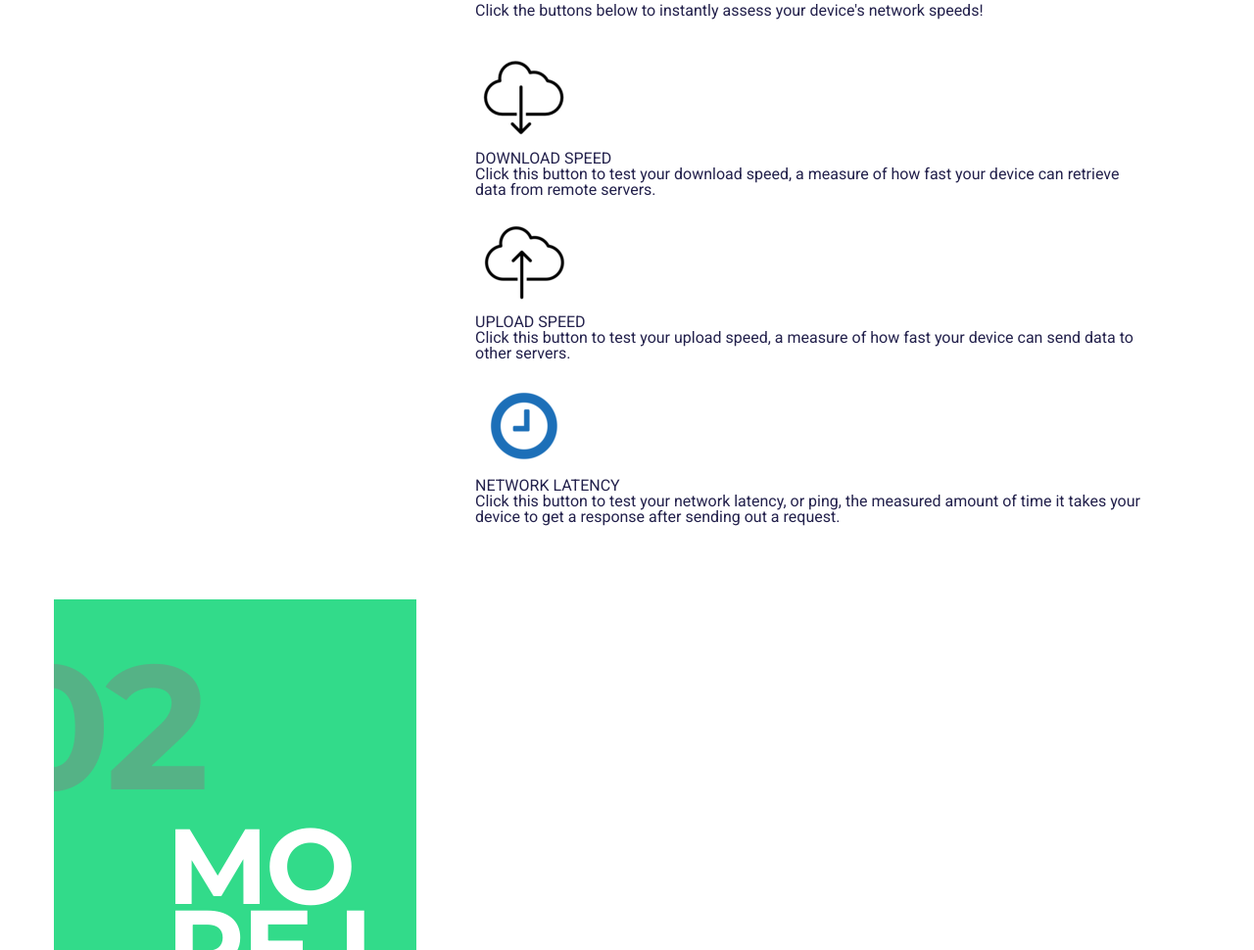
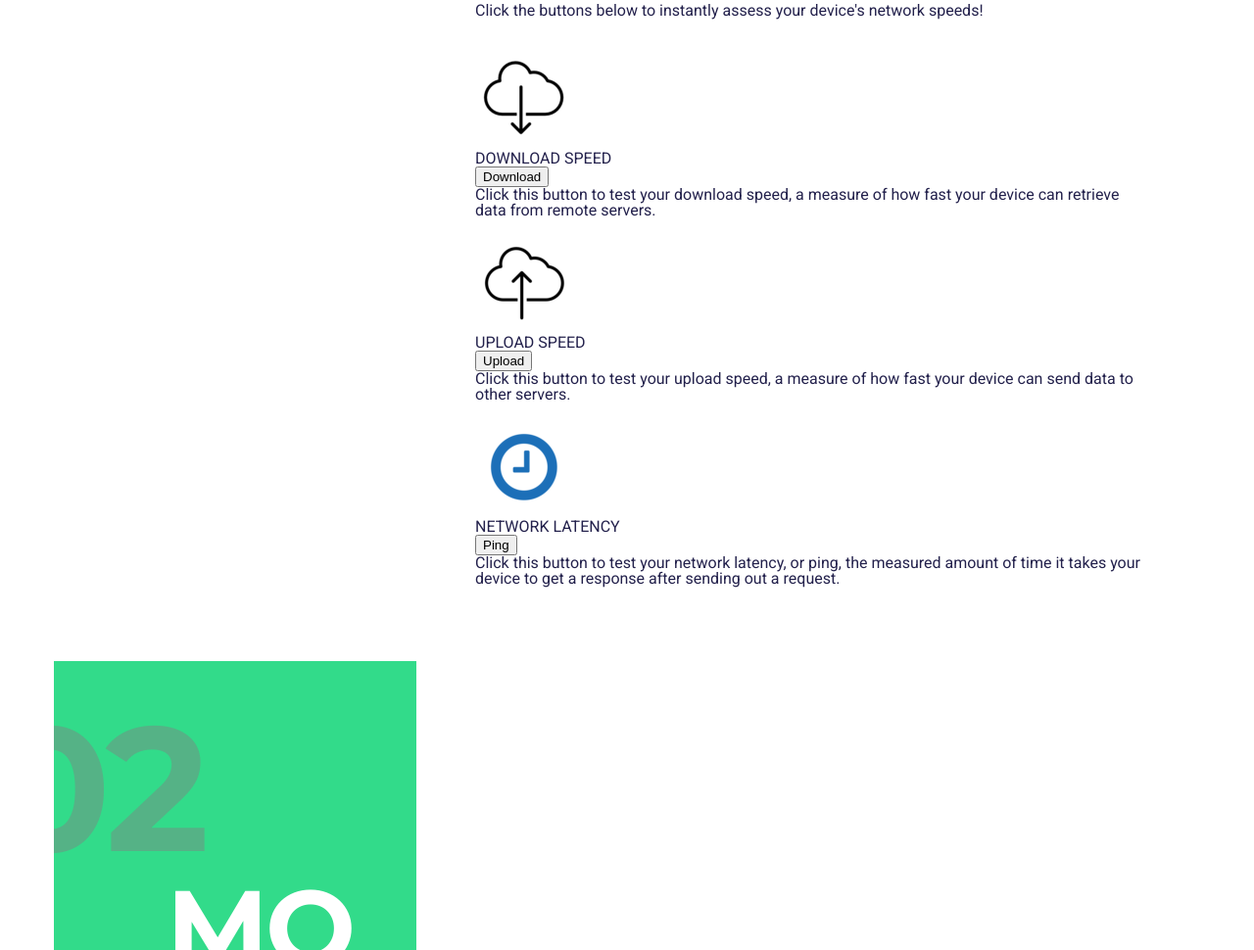
Before and after one commit to chetkoziol/cs176b_final, a website with bundled scripts: page web/index.html in a window 1280 px wide. Shown: the part 1483-2453 px from the top of the page at 98% size. Built offline with nearby package versions, Linux system fonts and the light colour scheme.

Commit message:
integrated speed test with html

```diff
--- a/server.js
+++ b/server.js
@@ -22,6 +22,11 @@ app.post('/upload', function(req, res){
   res.send('done');
 });
 
+app.get('/ping', function(req, res){
+  console.log('ping');
+  res.send('p');
+});
+
 //tells server to listen on port 3000
 http.listen(3000, function(){
   console.log('listening on *:3000');
--- a/web/index.html
+++ b/web/index.html
@@ -102,6 +102,14 @@
                                         <img src="demo-images/downloadlogo.png" alt="">
                                         <div class="tests-content-holder">
                                             <div class="tests-title">DOWNLOAD SPEED</div>
+
+
+    <button onclick="download()">
+      Download
+    </button>
+    <div id="download"></div>
+
+
                                             <div class="tests-content">
                                                 Click this button to test your download speed, a measure of how fast your device can retrieve data from remote servers.<br> <br />
                                             </div>
@@ -111,6 +119,10 @@
                                         <img src="demo-images/uploadlogo.png" alt="">
                                         <div class="tests-content-holder">
                                             <div class="tests-title">UPLOAD SPEED</div>
+    <button onclick="upload()">
+      Upload
+    </button>
+    <div id="upload"></div>
                                             <div class="tests-content">
                                                 Click this button to test your upload speed, a measure of how fast your device can send data to other servers. <br> <br />
                                             </div>
@@ -120,6 +132,13 @@
                                         <img src="demo-images/latencylogo.png" alt="">
                                         <div class="tests-content-holder">
                                             <div class="tests-title">NETWORK LATENCY</div>
+
+    <button onclick="ping()">
+      Ping
+    </button>
+    <div id="ping"></div>
+    <div id="jitter"></div>
+
                                             <div class="tests-content">
                                                 Click this button to test your network latency, or ping, the measured amount of time it takes your device to get a response after sending out a request. <br> <br />
                                             </div>
--- a/web/js/main.js
+++ b/web/js/main.js
@@ -393,3 +393,92 @@ var SendMail = function () {
 
 
 };
+
+
+
+    function byteCount(s) {
+        return encodeURI(s).split(/%..|./).length - 1;
+    };
+
+    function getRandomString( sizeInMb ) {
+      var chars = "ABCDEFGHIJKLMNOPQRSTUVWXYZabcdefghijklmnopqrstuvwxyz"
+          iterations = sizeInMb * 1024 * 1024, //get byte count
+          result = '';
+      for( var index = 0; index < iterations; index++ ) {
+          result += chars.charAt( Math.floor( Math.random() * chars.length ) );
+      };
+      return result;
+    };
+
+    function download(){
+        jQuery(function($) {
+            $.ajax({
+                url: 'http://169.231.64.106:3000/download',
+                method: 'GET',
+                start_time: new Date().getTime(),
+                complete: function(data) {
+                  var string = data.responseText;
+                  var time = (new Date().getTime()) - this.start_time;
+                  var speed = ((byteCount(string) * 8) / (time*1000)).toFixed(2);
+                  console.log('mbps: ' + speed);
+                  document.getElementById('download').innerHTML = "Download speed: " + speed + " Mbps";
+                }
+            });
+        });
+    };
+
+    function upload() {
+        jQuery(function($) {
+            var data = getRandomString(1);
+            var start_time = new Date().getTime();
+            $.ajax({
+                url: 'http://169.231.64.106:3000/upload',
+                method: 'POST',
+                data: data,
+                complete: function(data) {
+                  var speed = (( 1024 / ( ( new Date() - start_time ) / 1000 ) )/1024).toFixed(2);
+                  console.log("mbps " + speed);
+                  document.getElementById('upload').innerHTML = "Upload speed: " + speed + " Mbps";
+                }
+            });
+        });
+    };
+
+    function ping(){
+        var times = [];
+        var ping_attempts = 10;
+        for(var i = 0; i < ping_attempts+1; i++){
+          var start = (new Date()).getTime();
+          var end;
+          jQuery(function($) {
+              $.ajax({
+                  type:'GET',
+                  url: 'http://169.231.64.106:3000/ping',
+                  async: false,
+                  success : function() {
+                      end = (new Date()).getTime();
+                      times[i] = end-start;
+                  }
+              });
+          });
+        }
+
+        var avg = 0;
+        // //avg ping
+        for(var i = 1; i < ping_attempts+1; i++){
+          avg += times[i];
+        }
+        var avg = avg/ping_attempts;
+
+        //jitter
+        var jitter = 0;
+        for(var i = 1; i < ping_attempts+1; i++){
+          jitter += Math.abs((times[i] - avg));
+        }
+        jitter = jitter/ping_attempts;
+        console.log('ping: ' + avg);
+        console.log('jitter: ' + jitter);
+        document.getElementById('ping').innerHTML = "Ping: " + avg.toFixed(2) + " ms";
+        document.getElementById('jitter').innerHTML = "Jitter: " + jitter.toFixed(2) + " ms";
+
+    };
```
